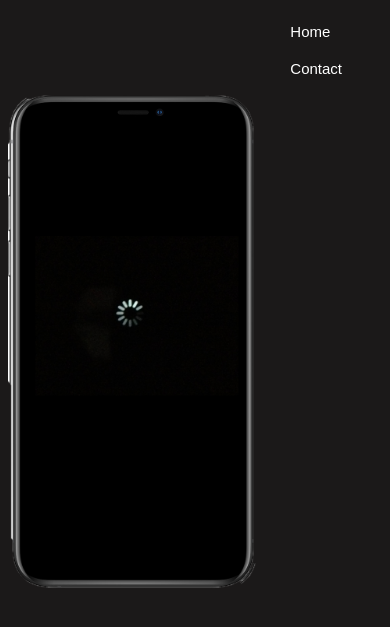
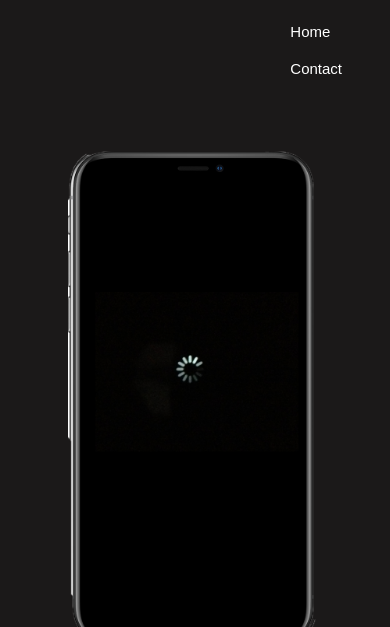
Before and after one commit to SallyDahl/My-amazing-site, a plain HTML site: page workfour.html in a window 390 px wide. Shown: the top 627 px of the page. Drawn offline with Linux system fonts and the light colour scheme.

Commit message:
Add files via upload

```diff
--- a/styles.css
+++ b/styles.css
@@ -346,4 +346,8 @@ h4 {
     width: 220px;
     height: 240px;
   }
+
+  .inthamakingimage {
+    padding-left: 60px;
+  }
 }
--- a/workfour.html
+++ b/workfour.html
@@ -14,7 +14,7 @@
           <li><a href="index.html">Contact</a></li>
         </ul>
       </nav>
-      <div class="center3">
+      <div class="center2">
         <div class="inthamakingimage">
           <img src="img/Group 4/iphone-black-screen-spinning-wheel-1.png" width="250px" height="500px" alt="">
           </video>
```
